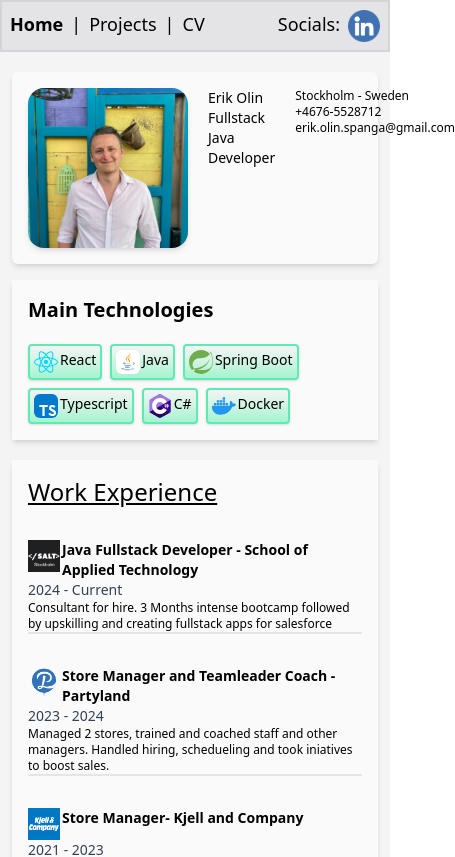
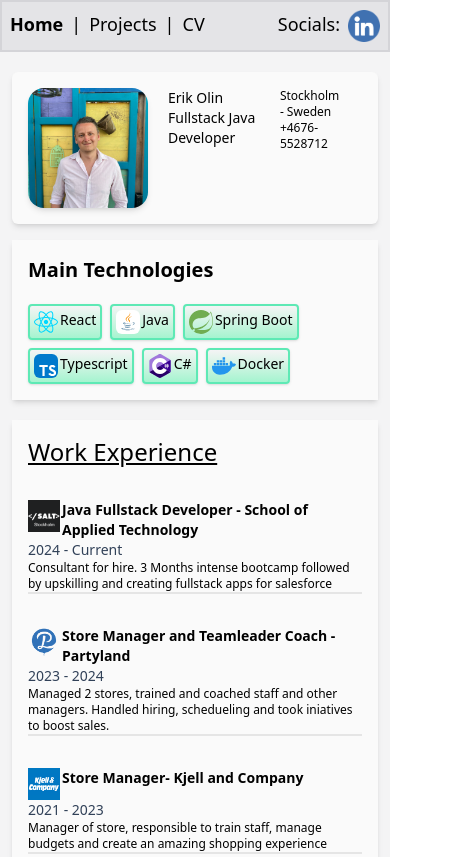
Before and after one commit to TibbersEvolved/portfolio2025, a React (Vite) app in the folder portfolio-app/: page / in a window 390 px wide. Shown: the top 857 px of the page, 455 px wide, since content can reach past the window. Built offline with nearby package versions, Linux system fonts and the light colour scheme.

Commit message:
Temp fix to email adress breaking mobile view

```diff
--- a/portfolio-app/src/components/index/person_card.tsx
+++ b/portfolio-app/src/components/index/person_card.tsx
@@ -4,7 +4,10 @@
   return (
     <>
       <section className="bg-zinc-50 shadow-md rounded-md flex text-sm md:text-base gap-5 p-4">
-        <img src={myImage} className="size-40 rounded-2xl shadow-md"></img>
+        <img
+          src={myImage}
+          className="size-30 md:size-40 rounded-2xl shadow-md"
+        ></img>
         <aside className="flex flex-col">
           <div>Erik Olin</div>
           <div>Fullstack Java Developer</div>
@@ -13,7 +16,7 @@
         <section className="flex flex-col text-xs md:text-sm ml-auto mr-4">
           <div>Stockholm - Sweden</div>
           <div>+4676-5528712</div>
-          <div className="size-min">erik.olin.spanga@gmail.com</div>
+          <div className="hidden md:inline">erik.olin.spanga@gmail.com</div>
         </section>
       </section>
     </>
```
